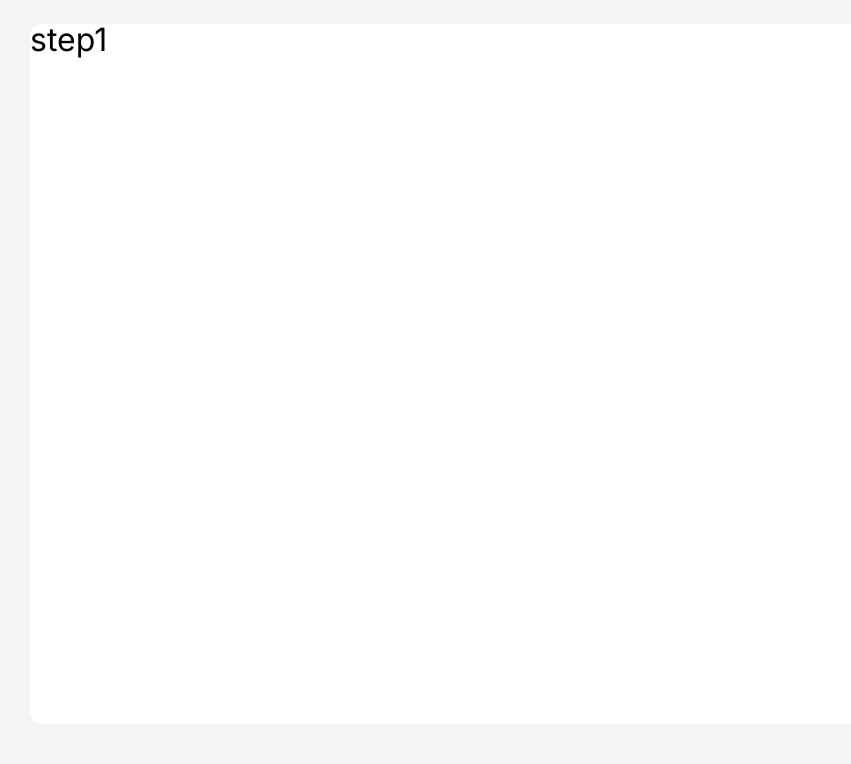
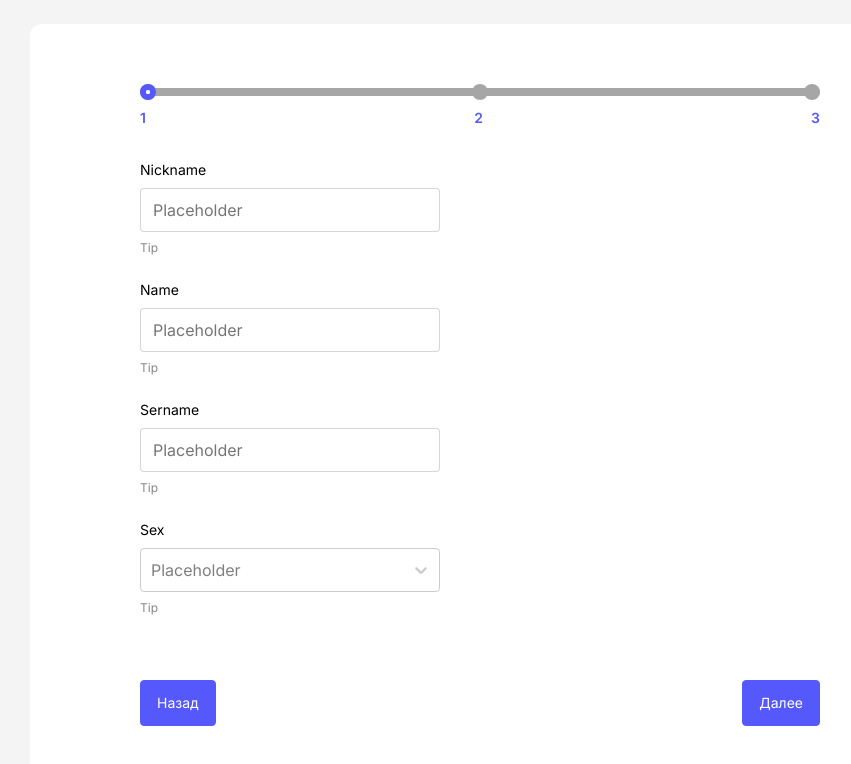
Before and after one commit to osipikav/front-cloud-camp, a React (Vite) app: page /step1 in a window 1280 px wide. Shown: the top 764 px of the page, without its empty margins (160-1011 px from the left). Built offline with nearby package versions, Linux system fonts and the light colour scheme.

Commit message:
feat: done step1 page

```diff
--- a/package.json
+++ b/package.json
@@ -32,6 +32,7 @@
     "react-hook-form": "^7.44.3",
     "react-input-mask": "^2.0.4",
     "react-router-dom": "^6.8.2",
+    "react-select": "^5.7.3",
     "yup": "^1.2.0"
   },
   "devDependencies": {
--- a/src/components/Button/Button.scss
+++ b/src/components/Button/Button.scss
@@ -7,6 +7,5 @@ button {
   font-weight: 400;
   font-size: 14px;
   line-height: 20px;
-  margin-top: 2rem;
-  margin-bottom: 5rem;
+  margin-top: 4rem;
 }
--- a/src/components/Button/Button.tsx
+++ b/src/components/Button/Button.tsx
@@ -2,11 +2,11 @@ import './Button.scss';
 
 type PropsType = {
   label: string;
-  ID: string;
+  id: string;
 };
 
 const Button = (props: PropsType) => {
-  return <button id={props.ID}>{props.label}</button>;
+  return <button id={props.id}>{props.label}</button>;
 };
 
 export default Button;
--- a/src/components/MainPageForm/MainPageForm.tsx
+++ b/src/components/MainPageForm/MainPageForm.tsx
@@ -68,7 +68,7 @@ export const MainPageForm = () => {
         />
         {errors.email && <div className="error">{String(errors.email?.message)}</div>}
       </div>
-      <Button label="Начать" ID="button-start" />
+      <Button label="Начать" id="button-start" />
     </form>
   );
 };
--- /dev/null
+++ b/src/components/ProgressLine/ProgressLine.scss
@@ -0,0 +1,56 @@
+.progress {
+  // padding: 4rem 110px;
+  height: 3rem;
+  position: relative;
+  // background-color: aquamarine;
+
+  .progress-point {
+    background: #a6a6a6;
+    border-radius: 50%;
+    width: 1rem;
+    height: 1rem;
+  }
+  .progress-point-current {
+    display: flex;
+    align-items: center;
+    justify-content: center;
+    background: #5558fa;
+    border-radius: 50%;
+    width: 1rem;
+    height: 1rem;
+    position: absolute;
+    z-index: 100;
+    // margin: 0 auto;
+
+    .center-mark {
+      width: 0.2rem;
+      height: 0.2rem;
+      border-radius: 50%;
+      background: #ffffff;
+    }
+  }
+  .progress-line {
+    display: flex;
+    align-items: center;
+    justify-content: space-between;
+    border-radius: 100px;
+    height: 8px;
+    width: 100%;
+    background: #a6a6a6;
+    // background: linear-gradient(to right, #5558fa 50%, transparent 50%),
+    //   linear-gradient(to right, transparent 50%, #a6a6a6 50%);
+  }
+  .caption-line {
+    display: flex;
+    justify-content: space-between;
+    margin-top: 12px;
+    .point-caption {
+      // font-family: 'SB Sans Interface';
+      font-style: normal;
+      font-weight: 600;
+      font-size: 14px;
+      line-height: 20px;
+      color: #5558fa;
+    }
+  }
+}
--- /dev/null
+++ b/src/components/ProgressLine/ProgressLine.tsx
@@ -0,0 +1,24 @@
+import './ProgressLine.scss';
+
+const ProgressLine = () => {
+  return (
+    <div className="progress">
+      <div className="progress-line">
+        <div className="progress-point"></div>
+        <div className="progress-point"></div>
+        <div className="progress-point"></div>
+        <div className="progress-point-current">
+          <div className="center-mark"></div>
+        </div>
+      </div>
+
+      <div className="caption-line">
+        <span className="point-caption">1</span>
+        <span className="point-caption">2</span>
+        <span className="point-caption">3</span>
+      </div>
+    </div>
+  );
+};
+
+export default ProgressLine;
--- /dev/null
+++ b/src/components/ProgressLine/index.ts
@@ -0,0 +1 @@
+export * from './ProgressLine';
--- /dev/null
+++ b/src/components/Step1PageForm/Step1PageForm.scss
@@ -0,0 +1,64 @@
+// .step-1 {
+//   margin-bottom: 4rem;
+// }
+.input-item {
+  display: flex;
+  flex-direction: column;
+
+  .label {
+    margin-bottom: 0.5rem;
+    // font-family: 'SB Sans Interface';
+    font-style: normal;
+    font-weight: 400;
+    font-size: 14px;
+    line-height: 20px;
+  }
+  .input {
+    max-width: 300px;
+    height: 44px;
+    display: flex;
+    flex-direction: row;
+    justify-content: center;
+    align-items: flex-start;
+    padding: 12px;
+    gap: 12px;
+    border: 1px solid rgba(0, 0, 0, 0.16);
+    border-radius: 4px;
+  }
+  .error {
+    font-weight: 400;
+    font-size: 12px;
+    line-height: 16px;
+    color: rgba(0, 0, 0, 0.48);
+    margin-top: 0.5rem;
+  }
+}
+
+#react-select-3-listbox {
+  max-width: 300px;
+  margin: 0;
+  padding: 0;
+
+  .custom-select__menu-list {
+    max-width: 300px;
+
+    .custom-select__option {
+      display: flex;
+      align-items: center;
+      height: 36px;
+      margin: 0;
+    }
+  }
+}
+.custom-select__control {
+  height: 44px;
+  max-width: 300px;
+}
+.custom-select__indicator-separator {
+  display: none;
+}
+
+.button-container {
+  display: flex;
+  justify-content: space-between;
+}
--- /dev/null
+++ b/src/components/Step1PageForm/Step1PageForm.tsx
@@ -0,0 +1,128 @@
+import './Step1PageForm.scss';
+import { FieldValues, SubmitHandler, useForm } from 'react-hook-form';
+import { yupResolver } from '@hookform/resolvers/yup';
+import * as yup from 'yup';
+import Button from 'components/Button/Button';
+import Select from 'react-select';
+
+// interface IMainPageForm {
+//   phone: number;
+//   nickname: string;
+// }
+
+export const Step1PageForm = () => {
+  const SEX = [
+    { id: 'field-sex-option-man', value: 'man', label: 'man' },
+    { id: 'field-sex-option-woman', value: 'woman', label: 'woman' },
+  ];
+
+  const warningMessages = {
+    nickname: 'Проверьте введенный никнейм',
+    name: 'Проверьте введенное имя',
+    sername: 'Проверьте введенную фамилию',
+    sex: 'Укажите пол',
+  };
+
+  const schema = yup.object().shape({
+    nickname: yup
+      .string()
+      .matches(/^[a-zA-Z0-9]+$/, `${warningMessages.nickname}`)
+      .required(`${warningMessages.nickname}`),
+    name: yup
+      .string()
+      .matches(/^[a-zA-Z]+$/, `${warningMessages.name}`)
+      .required(`${warningMessages.name}`),
+    sername: yup
+      .string()
+      .matches(/^[a-zA-Z]+$/, `${warningMessages.sername}`)
+      .required(`${warningMessages.sername}`),
+    sex: yup
+      .string()
+      .oneOf(['man', 'woman'], `${warningMessages.sex}`)
+      .required(`${warningMessages.sex}`),
+  });
+
+  const {
+    register,
+    handleSubmit,
+    formState: { errors },
+    setValue,
+  } = useForm({
+    resolver: yupResolver(schema),
+  });
+
+  const onSubmit: SubmitHandler<FieldValues> = (data) => console.log(data);
+
+  return (
+    <form className="step-1" onSubmit={handleSubmit(onSubmit)}>
+      <div className="input-item">
+        <label className="label" htmlFor="nickname">
+          Nickname
+        </label>
+        <input
+          className="input"
+          type="text"
+          id="field-nickname"
+          placeholder="Placeholder"
+          maxLength={30}
+          {...register('nickname')}
+        />
+        <div className="error">{errors.nickname ? String(errors.nickname?.message) : 'Tip'}</div>
+      </div>
+      <div className="input-item">
+        <label className="label" htmlFor="name">
+          Name
+        </label>
+        <input
+          className="input"
+          type="text"
+          id="field-name"
+          placeholder="Placeholder"
+          maxLength={50}
+          {...register('name')}
+        />
+        <div className="error">{errors.name ? String(errors.name?.message) : 'Tip'}</div>
+      </div>
+      <div className="input-item">
+        <label className="label" htmlFor="sername">
+          Sername
+        </label>
+        <input
+          className="input"
+          type="text"
+          id="field-sername"
+          placeholder="Placeholder"
+          maxLength={50}
+          {...register('sername')}
+        />
+        <div className="error">{errors.sername ? String(errors.sername?.message) : 'Tip'}</div>
+      </div>
+      <div className="input-item">
+        <label className="label" htmlFor="sex">
+          Sex
+        </label>
+        <Select
+          classNamePrefix="custom-select"
+          options={SEX}
+          placeholder="Placeholder"
+          theme={(theme) => ({
+            ...theme,
+            colors: {
+              ...theme.colors,
+              primary25: '#5558fa',
+              primary: '#5558fa',
+            },
+          })}
+          {...register('sex')}
+          onChange={(selectedOption) => setValue('sex', selectedOption?.value)} // Установка значения поля sex
+          value={SEX.find((option) => option.value === '')} // Установка начального значения на 'man'
+        />
+        <div className="error">{errors.sex ? String(errors.sex?.message) : 'Tip'}</div>
+      </div>
+      <div className="button-container">
+        <Button label="Назад" id="button-back" />
+        <Button label="Далее" id="button-next" />
+      </div>
+    </form>
+  );
+};
--- /dev/null
+++ b/src/components/Step1PageForm/index.ts
@@ -0,0 +1 @@
+export * from './Step1PageForm';
--- /dev/null
+++ b/src/pages/Step1/Step1.scss
@@ -0,0 +1,3 @@
+.step1 {
+  padding: 4rem 110px 5rem 110px;
+}
--- a/src/pages/Step1/Step1.tsx
+++ b/src/pages/Step1/Step1.tsx
@@ -1,3 +1,13 @@
+import './Step1.scss';
+
+import ProgressLine from 'components/ProgressLine/ProgressLine';
+import { Step1PageForm } from 'components/Step1PageForm';
+
 export const Step1 = () => {
-  return <h1>step1</h1>;
+  return (
+    <div className="step1">
+      <ProgressLine />
+      <Step1PageForm />
+    </div>
+  );
 };
```
Also changed, not shown: 1 other file (tests, documents, lock files or other folders).
